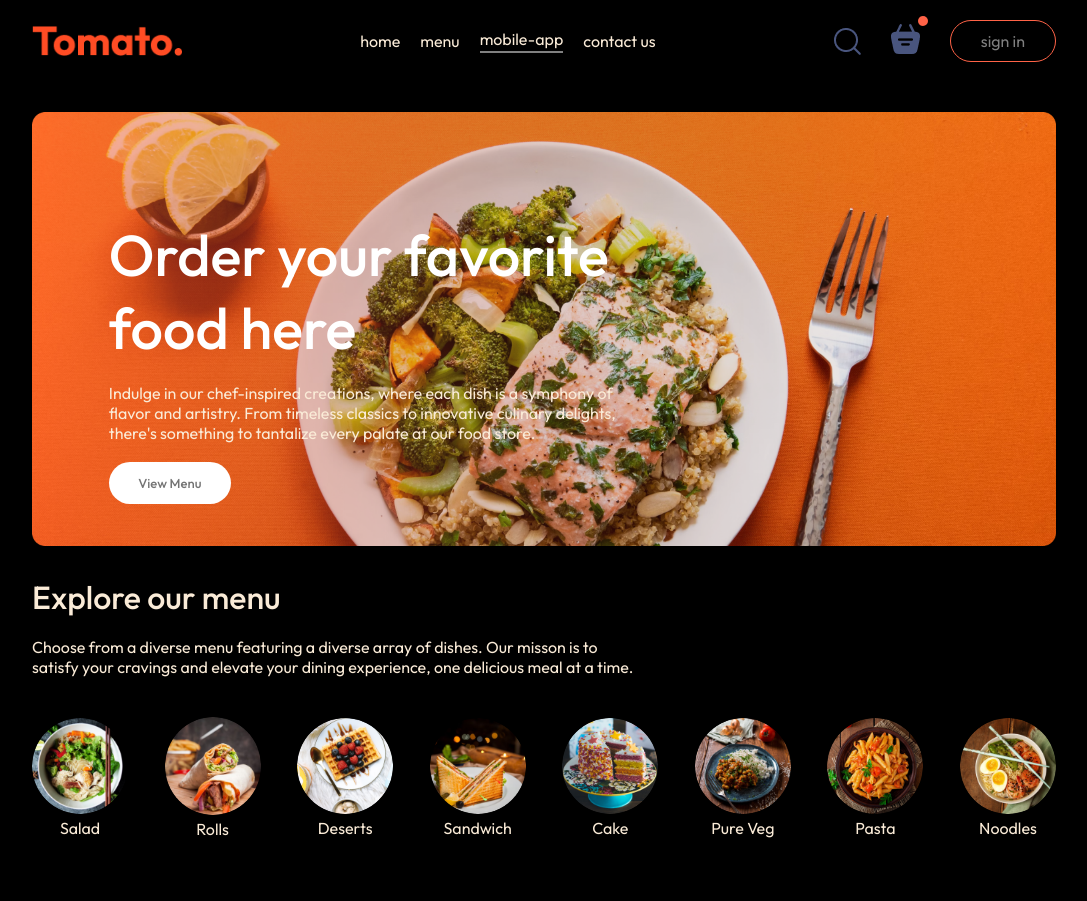
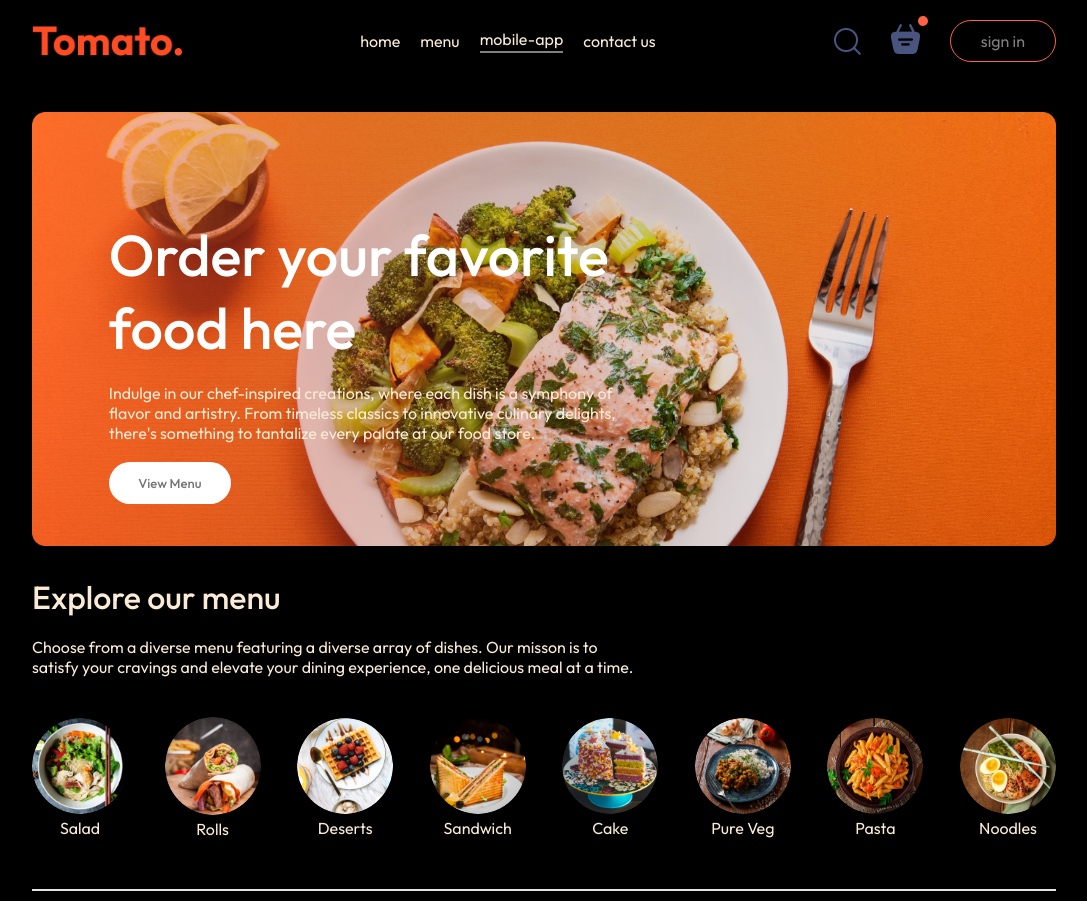
Before and after one commit to SandeepSabu9809/Zomato-Clone, a React (Vite) app in the folder frontend/: page / in a window 1280 px wide. Shown: the whole page, without its empty margins (96-1183 px from the left). Before the commit the page ends 859 px from the top, so only its background shows below. Built offline with nearby package versions, Linux system fonts and the light colour scheme.

Commit message:
added a horizontal line

```diff
--- a/frontend/src/components/ExploreMenu/ExploreMenu.css
+++ b/frontend/src/components/ExploreMenu/ExploreMenu.css
@@ -30,3 +30,9 @@
     border-radius: 50%;
     transition: 0.2s;
 }
+.explore-menu hr{
+    margin: 10px 0px;
+    height: 2px;
+    background-color: #e2e2e2;
+    border: none;
+}
--- a/frontend/src/components/ExploreMenu/ExploreMenu.jsx
+++ b/frontend/src/components/ExploreMenu/ExploreMenu.jsx
@@ -17,6 +17,7 @@ const ExploreMenu = () => {
             )
         })}
       </div>
+      <hr />
     </div>
   )
 }
```
